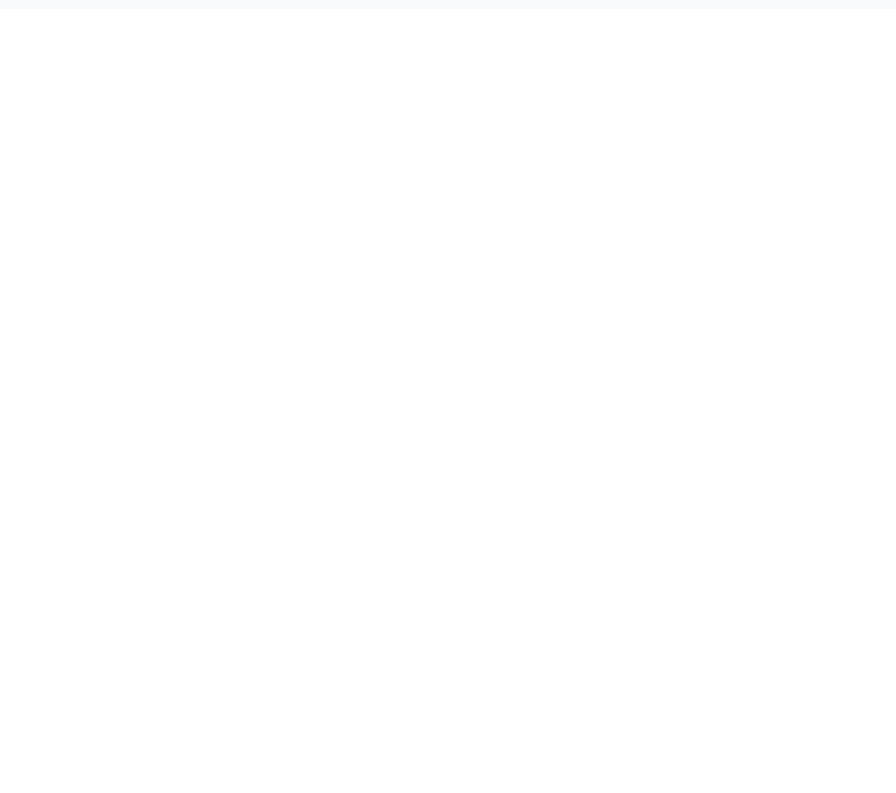
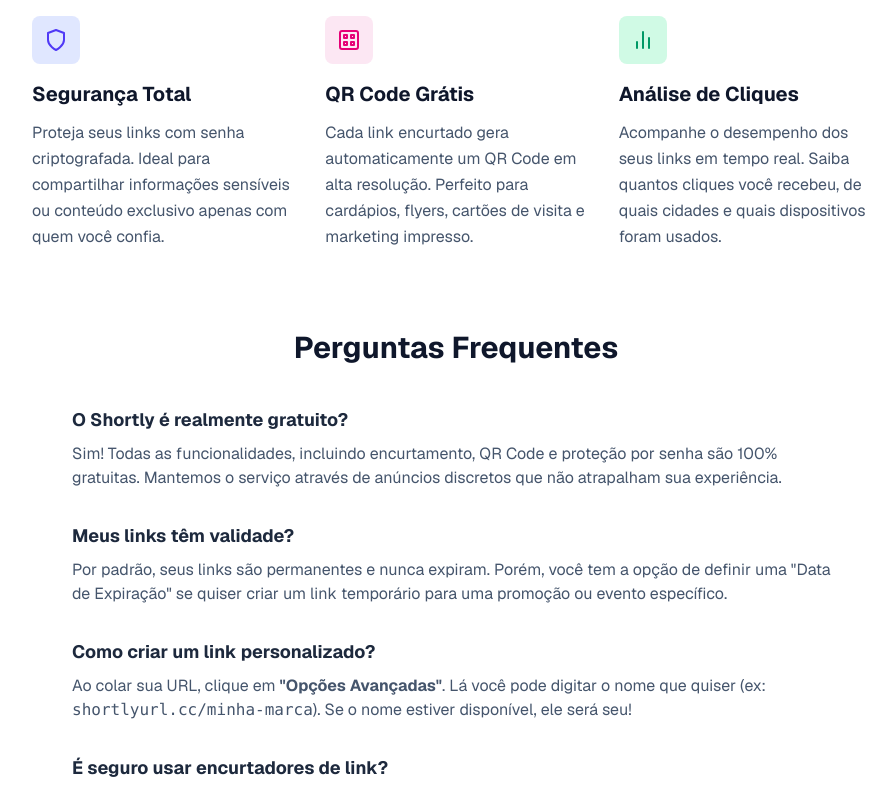
Before and after one commit to andrelimarn/shortly, a Next.js app: page / in a window 1280 px wide. Shown: the part 900-1693 px from the top of the page, without its empty margins (184-1080 px from the left). Before the commit the page ends 909 px from the top, so only its background shows below. Built offline with nearby package versions, Linux system fonts and the light colour scheme; no server answers.

Commit message:
feat: enhance SEO keywords for expiration feature and add home content

```diff
--- a/src/app/layout.tsx
+++ b/src/app/layout.tsx
@@ -9,13 +9,13 @@ import { GoogleAdsense } from '@/components/google-adsense';
 const geistSans = Geist({
   variable: '--font-geist-sans',
   subsets: ['latin'],
-  display: 'swap', // <--- 1. Importante para o PageSpeed
+  display: 'swap',
 });
 
 const geistMono = Geist_Mono({
   variable: '--font-geist-mono',
   subsets: ['latin'],
-  display: 'swap', // <--- 1. Importante para o PageSpeed
+  display: 'swap',
 });
 
 const baseUrl = process.env.NEXT_PUBLIC_BASE_URL || 'http://localhost:3000';
@@ -29,39 +29,39 @@ export const metadata: Metadata = {
   description:
     'Encurte, proteja e compartilhe seus links com segurança. Gerador de QR Code e proteção por senha gratuitos.',
 
+  // --- ATUALIZADO AQUI ---
   keywords: [
     // Termos Principais
     'encurtador',
+    'url shortener',
     'encurtador de link',
-    'encurtador de url',
-    'url shortener',
     'shortly',
-
-    // Ações comuns (O que a pessoa quer fazer)
     'encurtar link',
     'diminuir link',
-    'criar link curto',
-    'personalizar link',
 
-    // Funcionalidades Específicas (Seus diferenciais)
+    // Funcionalidade: Validade / Expiração (O que você pediu)
+    'link com validade',
+    'prazo de validade na url',
+    'colocar validade no link',
+    'link que expira',
+    'link temporário',
+    'agendar expiração de link',
+    'validade de url',
+
+    // Funcionalidade: Senha e Segurança
+    'link com senha',
+    'proteger link',
+    'link seguro',
+
+    // Funcionalidade: QR Code
     'qr code',
     'gerador de qr code',
-    'qr code gratuito',
-    'link com senha',
-    'link seguro',
-    'link temporário',
-    'proteger link',
 
-    // Casos de Uso (Onde a pessoa vai usar)
+    // Termos de Uso Comum
     'link na bio',
-    'link para instagram',
     'link para whatsapp',
     'marketing digital',
-
-    // Termos Comerciais
     'grátis',
-    'free url shortener',
-    'ferramenta gratuita',
   ],
 
   authors: [
@@ -121,7 +121,6 @@ export default function RootLayout({
   return (
     <html lang='pt-BR'>
       <body
-        // 2. Adicionei 'font-sans' aqui para aplicar a fonte Geist corretamente
         className={`${geistSans.variable} ${geistMono.variable} font-sans antialiased min-h-screen flex flex-col bg-slate-50 text-slate-900`}
       >
         <GoogleAdsense />
--- a/src/app/page.tsx
+++ b/src/app/page.tsx
@@ -1,14 +1,177 @@
 import { CreateForm } from '@/components/create-form';
 import { LinkHistory } from '@/components/link-history';
 
+// Força a página a ser estática (melhor performance) mas permite revalidação se necessário
 export const revalidate = 0;
 
 export default async function Home() {
   return (
     <div className='min-h-[calc(100vh-84px)] font-sans'>
       <main className='max-w-4xl mx-auto p-6 pt-10'>
+        {/* --- Hero Section --- */}
+        <section className='text-center space-y-4 mb-12 max-w-2xl mx-auto'>
+          <h1 className='text-4xl md:text-6xl font-extrabold tracking-tight text-slate-900'>
+            Encurte seus links com{' '}
+            <span className='text-indigo-600'>segurança</span>.
+          </h1>
+          <p className='text-lg text-slate-600'>
+            O Shortly é a ferramenta moderna para gerenciar suas URLs. Crie
+            links personalizados, defina validade, gere QR Codes e proteja com
+            senha gratuitamente.
+          </p>
+        </section>
+
+        {/* --- Formulário e Histórico --- */}
         <CreateForm />
         <LinkHistory />
+
+        {/* --- NOVA SEÇÃO DE CONTEÚDO (SEO & AdSense Friendly) --- */}
+        <div className='mt-24 border-t border-slate-200 pt-16'>
+          {/* Recursos / Vantagens */}
+          <section className='grid md:grid-cols-3 gap-8 mb-20'>
+            <div className='space-y-3'>
+              <div className='w-12 h-12 bg-indigo-100 rounded-lg flex items-center justify-center text-indigo-600 mb-4'>
+                <svg
+                  xmlns='http://www.w3.org/2000/svg'
+                  width='24'
+                  height='24'
+                  viewBox='0 0 24 24'
+                  fill='none'
+                  stroke='currentColor'
+                  strokeWidth='2'
+                  strokeLinecap='round'
+                  strokeLinejoin='round'
+                >
+                  <path d='M12 22s8-4 8-10V5l-8-3-8 3v7c0 6 8 10 8 10z' />
+                </svg>
+              </div>
+              <h3 className='text-xl font-bold text-slate-900'>
+                Segurança Total
+              </h3>
+              <p className='text-slate-600 leading-relaxed'>
+                Proteja seus links com senha criptografada. Ideal para
+                compartilhar informações sensíveis ou conteúdo exclusivo apenas
+                com quem você confia.
+              </p>
+            </div>
+
+            <div className='space-y-3'>
+              <div className='w-12 h-12 bg-pink-100 rounded-lg flex items-center justify-center text-pink-600 mb-4'>
+                <svg
+                  xmlns='http://www.w3.org/2000/svg'
+                  width='24'
+                  height='24'
+                  viewBox='0 0 24 24'
+                  fill='none'
+                  stroke='currentColor'
+                  strokeWidth='2'
+                  strokeLinecap='round'
+                  strokeLinejoin='round'
+                >
+                  <rect x='3' y='3' width='18' height='18' rx='2' ry='2' />
+                  <rect x='7' y='7' width='3' height='3' />
+                  <rect x='14' y='7' width='3' height='3' />
+                  <rect x='7' y='14' width='3' height='3' />
+                  <rect x='14' y='14' width='3' height='3' />
+                </svg>
+              </div>
+              <h3 className='text-xl font-bold text-slate-900'>
+                QR Code Grátis
+              </h3>
+              <p className='text-slate-600 leading-relaxed'>
+                Cada link encurtado gera automaticamente um QR Code em alta
+                resolução. Perfeito para cardápios, flyers, cartões de visita e
+                marketing impresso.
+              </p>
+            </div>
+
+            <div className='space-y-3'>
+              <div className='w-12 h-12 bg-emerald-100 rounded-lg flex items-center justify-center text-emerald-600 mb-4'>
+                <svg
+                  xmlns='http://www.w3.org/2000/svg'
+                  width='24'
+                  height='24'
+                  viewBox='0 0 24 24'
+                  fill='none'
+                  stroke='currentColor'
+                  strokeWidth='2'
+                  strokeLinecap='round'
+                  strokeLinejoin='round'
+                >
+                  <line x1='18' y1='20' x2='18' y2='10' />
+                  <line x1='12' y1='20' x2='12' y2='4' />
+                  <line x1='6' y1='20' x2='6' y2='14' />
+                </svg>
+              </div>
+              <h3 className='text-xl font-bold text-slate-900'>
+                Análise de Cliques
+              </h3>
+              <p className='text-slate-600 leading-relaxed'>
+                Acompanhe o desempenho dos seus links em tempo real. Saiba
+                quantos cliques você recebeu, de quais cidades e quais
+                dispositivos foram usados.
+              </p>
+            </div>
+          </section>
+
+          {/* Perguntas Frequentes (FAQ) */}
+          <section className='max-w-3xl mx-auto'>
+            <h2 className='text-3xl font-bold text-slate-900 text-center mb-10'>
+              Perguntas Frequentes
+            </h2>
+
+            <div className='space-y-8'>
+              <div>
+                <h3 className='text-lg font-bold text-slate-800 mb-2'>
+                  O Shortly é realmente gratuito?
+                </h3>
+                <p className='text-slate-600'>
+                  Sim! Todas as funcionalidades, incluindo encurtamento, QR Code
+                  e proteção por senha são 100% gratuitas. Mantemos o serviço
+                  através de anúncios discretos que não atrapalham sua
+                  experiência.
+                </p>
+              </div>
+
+              <div>
+                <h3 className='text-lg font-bold text-slate-800 mb-2'>
+                  Meus links têm validade?
+                </h3>
+                <p className='text-slate-600'>
+                  Por padrão, seus links são permanentes e nunca expiram. Porém,
+                  você tem a opção de definir uma &quot;Data de Expiração&quot;
+                  se quiser criar um link temporário para uma promoção ou evento
+                  específico.
+                </p>
+              </div>
+
+              <div>
+                <h3 className='text-lg font-bold text-slate-800 mb-2'>
+                  Como criar um link personalizado?
+                </h3>
+                <p className='text-slate-600'>
+                  Ao colar sua URL, clique em{' '}
+                  <strong>&quot;Opções Avançadas&quot;</strong>. Lá você pode
+                  digitar o nome que quiser (ex:{' '}
+                  <code>shortlyurl.cc/minha-marca</code>). Se o nome estiver
+                  disponível, ele será seu!
+                </p>
+              </div>
+
+              <div>
+                <h3 className='text-lg font-bold text-slate-800 mb-2'>
+                  É seguro usar encurtadores de link?
+                </h3>
+                <p className='text-slate-600'>
+                  O Shortly utiliza protocolo HTTPS e criptografia de ponta a
+                  ponta. Além disso, monitoramos ativamente links maliciosos
+                  para garantir que nossa plataforma seja segura para todos os
+                  visitantes.
+                </p>
+              </div>
+            </div>
+          </section>
+        </div>
       </main>
     </div>
   );
```
